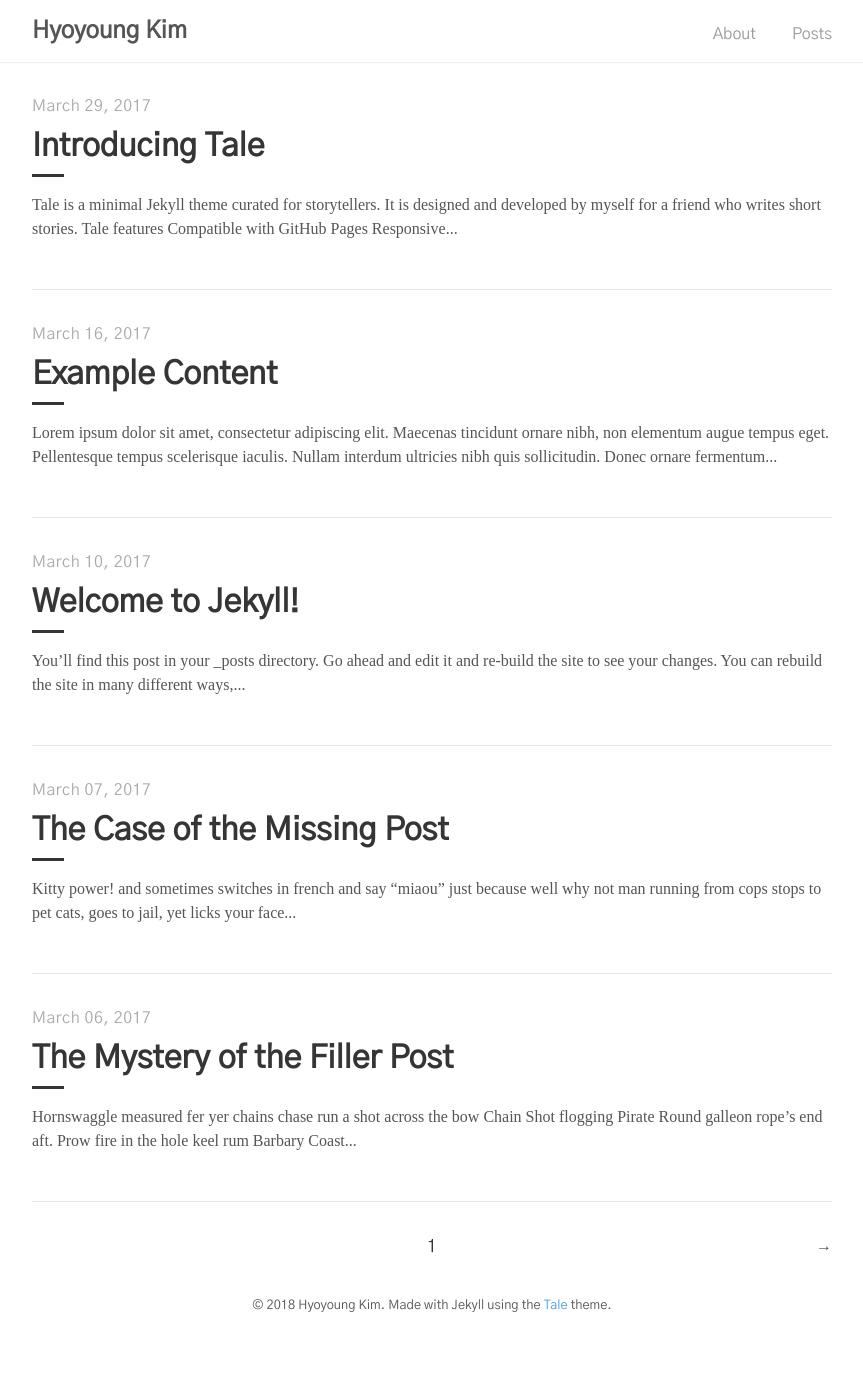
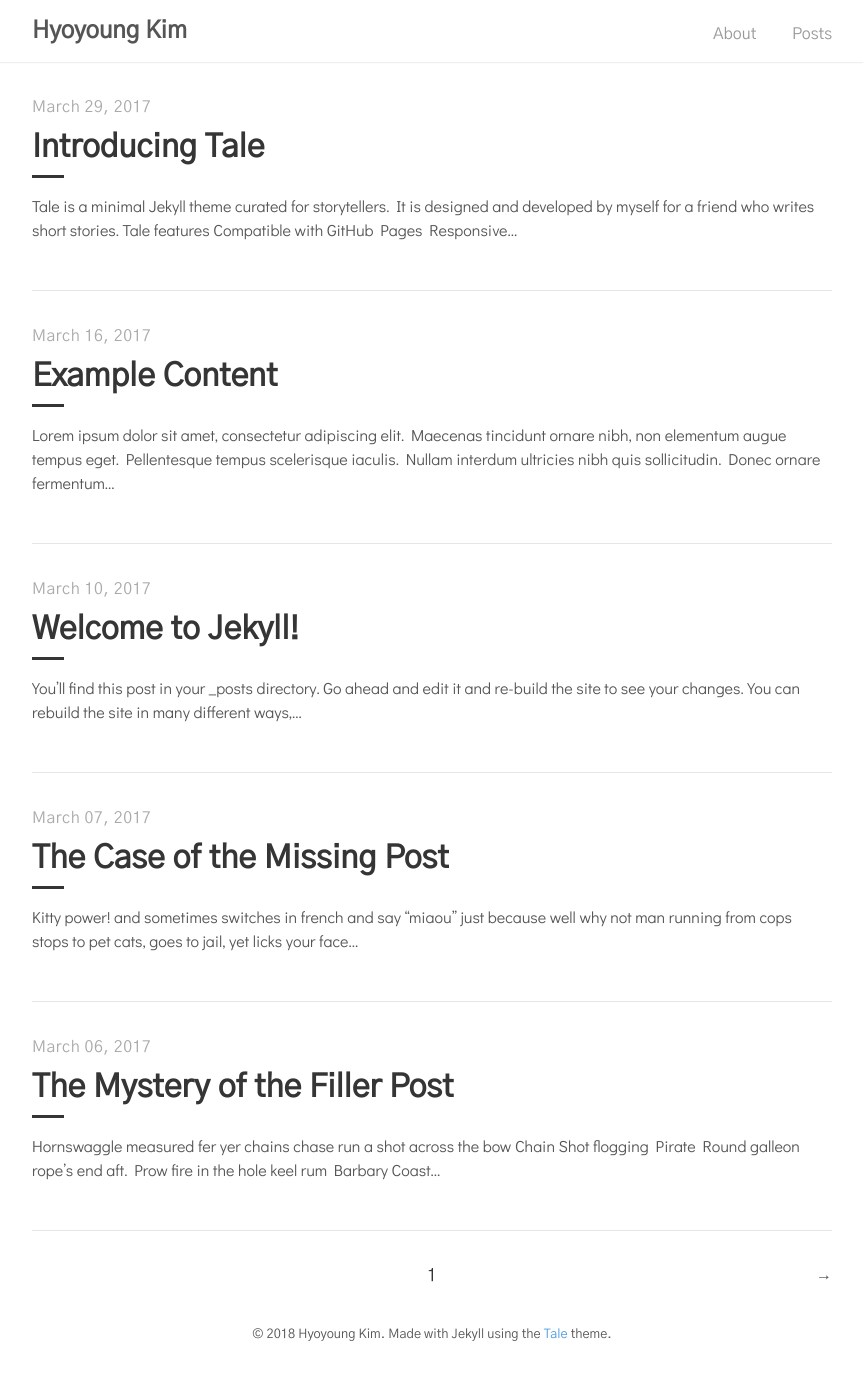
Before and after one commit to hyngkm/hyngkm.github.io, a Jekyll site: the page built from index.html, in a window 1280 px wide. Shown: the whole page, without its empty margins (208-1071 px from the left). Built offline with Jekyll 4.4.1, drawn with Linux system fonts in a browser that asks for light colours; the list of posts is cut into pages by our own code; before the commit the page ends 1348 px from its top, so only the background shows below that.

Commit message:
Update _variables.scss

```diff
--- a/_sass/tale/_variables.scss
+++ b/_sass/tale/_variables.scss
@@ -11,7 +11,7 @@ $shadow-color: rgba(0, 0, 0, .2);
 $code-color: #bf616a;
 
 // Fonts
-$serif-primary: 'Libre Baskerville', 'Times New Roman', Times, serif;
+$serif-primary: 'Didact Gothic', sans-serif;
 $serif-secondary: 'Gothic A1', sans-serif;
 $sans-serif: 'Gothic A1', sans-serif;
 $monospaced: 'Space Mono', monospace;
```
